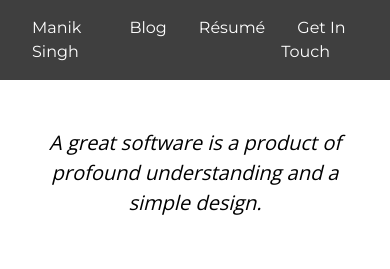
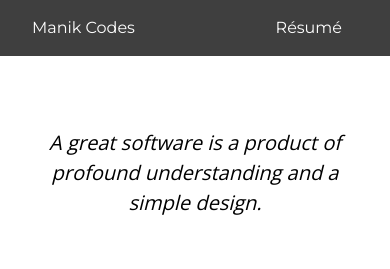
Before and after one commit to maniksingh92/maniksingh92, a Gatsby site: page / in a window 390 px wide. Shown: the top 269 px of the page. Built offline with nearby package versions, Linux system fonts and the light colour scheme; Gatsby itself is replaced by a stand-in of ours.

Commit message:
Hide nav elements for responsive

```diff
--- a/src/components/Layout/Header.js
+++ b/src/components/Layout/Header.js
@@ -6,10 +6,10 @@ export default function Header() {
     <header className="fixed top-0 left-0 right-0 py-4 font-type-header bg-dark text-light opacity-95">
       <nav className="container flex">
         <Link to="/" className="mr-auto">
-          Manik Singh
+          Manik Codes
         </Link>
         <ul className="flex">
-          <li>
+          <li className="hidden sm:inline-block">
             <Link to="/blog/" className="mx-4">
               Blog
             </Link>
@@ -19,7 +19,7 @@ export default function Header() {
               Résumé
             </Link>
           </li>
-          <li>
+          <li className="hidden sm:inline-block">
             <Link to="/contact/" className="mx-4">
               Get In Touch
             </Link>
```
